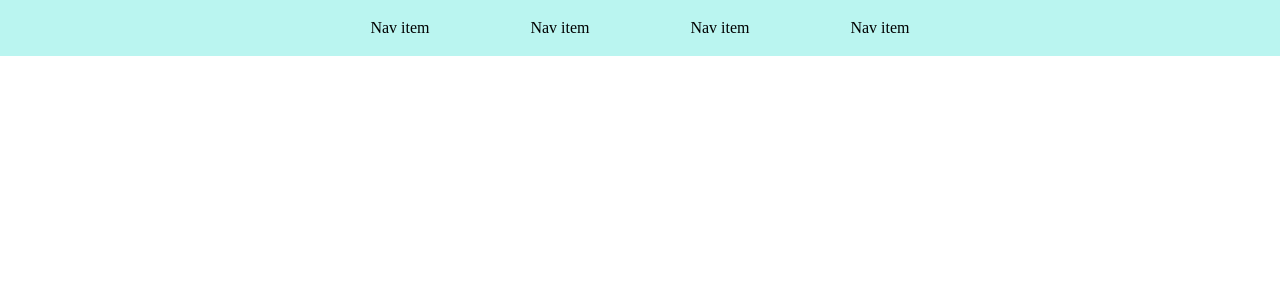
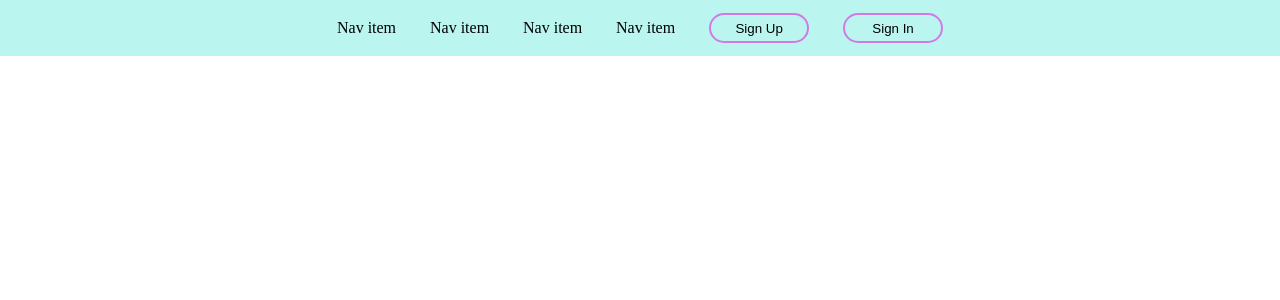
Before and after one commit to fidashn/my-diaries, a React (Create React App) app: page / in a window 1280 px wide. Shown: the top 300 px of the page. Built offline with nearby package versions, Linux system fonts and the light colour scheme.

Commit message:
added buttons & syled them

```diff
--- a/src/App.css
+++ b/src/App.css
@@ -13,3 +13,16 @@
   padding: 0 25% 0 25%;
   height: 7vh;
 }
+
+.btn{
+  background-color: transparent;
+  border: 2px #D17AE5 solid;
+  border-radius: 25px;
+  width: 100px;
+  height: 30px;
+}
+
+.btn:hover {
+  cursor: pointer;
+  transform: scale(1.1);
+}
--- a/src/Components/Navbar.js
+++ b/src/Components/Navbar.js
@@ -7,6 +7,8 @@ function Navbar() {
       <li>Nav item</li>
       <li>Nav item</li>
       <li>Nav item</li>
+      <button className='sign-inup btn'>Sign Up</button>
+      <button className='sign-in btn'>Sign In</button>
     </div>
   )
 }
```
